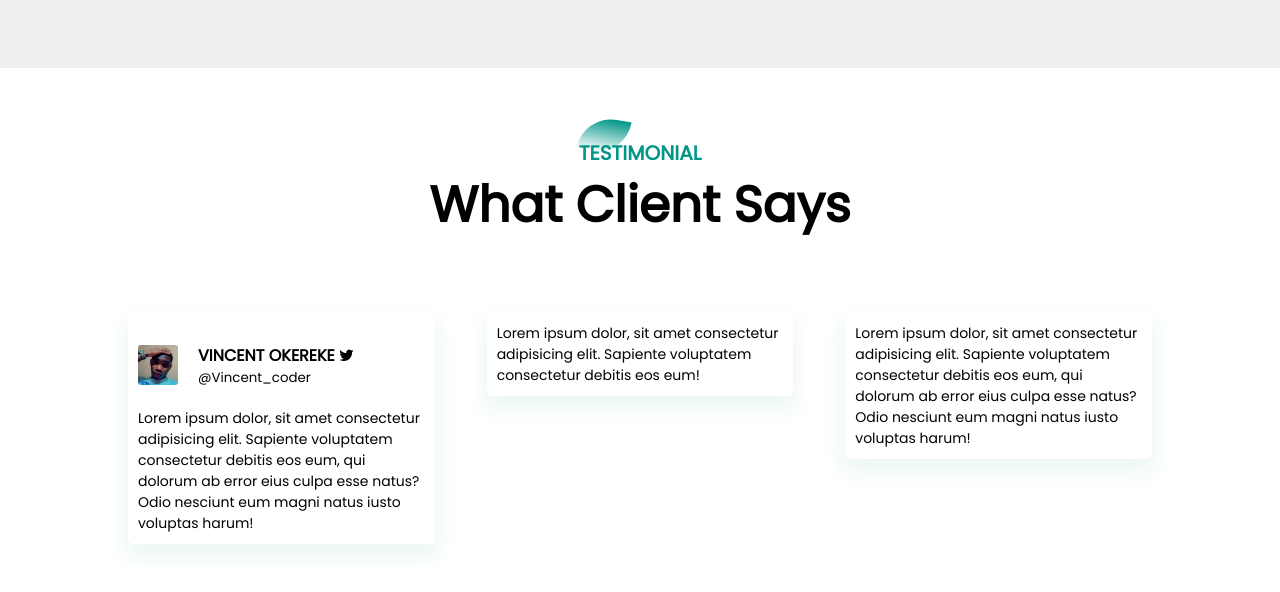
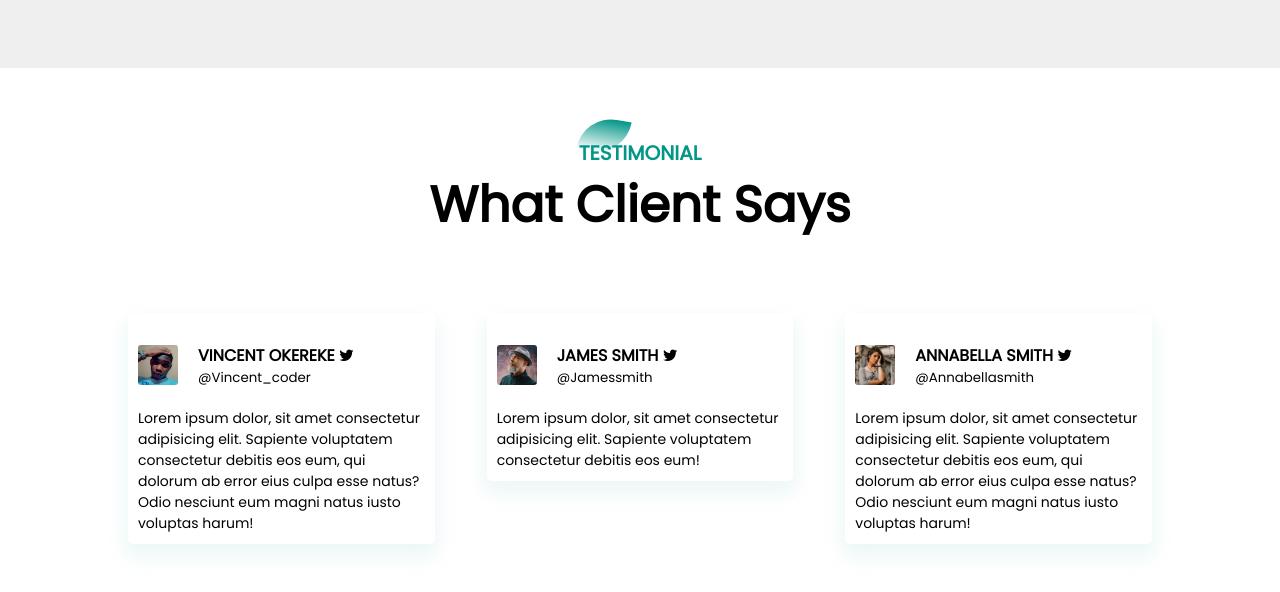
Before and after one commit to Vin-Jex/eCommerce-Website, a plain HTML site: page index.html in a window 1280 px wide. Shown: the part 2644-3236 px from the top of the page. Drawn offline with Linux system fonts and the light colour scheme.

Commit message:
replicate the same items added to the first class name testimonial-col

```diff
--- a/index.html
+++ b/index.html
@@ -150,9 +150,23 @@
             <p>Lorem ipsum dolor, sit amet consectetur adipisicing elit. Sapiente voluptatem consectetur debitis eos eum, qui dolorum ab error eius culpa esse natus? Odio nesciunt eum magni natus iusto voluptas harum!</p>
         </div>
         <div class="testimonial-col">
+            <div class="user">
+                <img src="images/img-1.jpg">
+                <div class="user-info">
+                   <h4>JAMES SMITH <i class="fa fa-twitter"></i></h4>
+                   <small>@Jamessmith</small>
+                </div>
+            </div>
             <p>Lorem ipsum dolor, sit amet consectetur adipisicing elit. Sapiente voluptatem consectetur debitis eos eum!</p>
         </div>
         <div class="testimonial-col">
+            <div class="user">
+                <img src="images/img-2.jpg">
+                <div class="user-info">
+                   <h4>ANNABELLA SMITH <i class="fa fa-twitter"></i></h4>
+                   <small>@Annabellasmith</small>
+                </div>
+            </div>
             <p>Lorem ipsum dolor, sit amet consectetur adipisicing elit. Sapiente voluptatem consectetur debitis eos eum, qui dolorum ab error eius culpa esse natus? Odio nesciunt eum magni natus iusto voluptas harum!</p>
         </div>
     </div>
```
